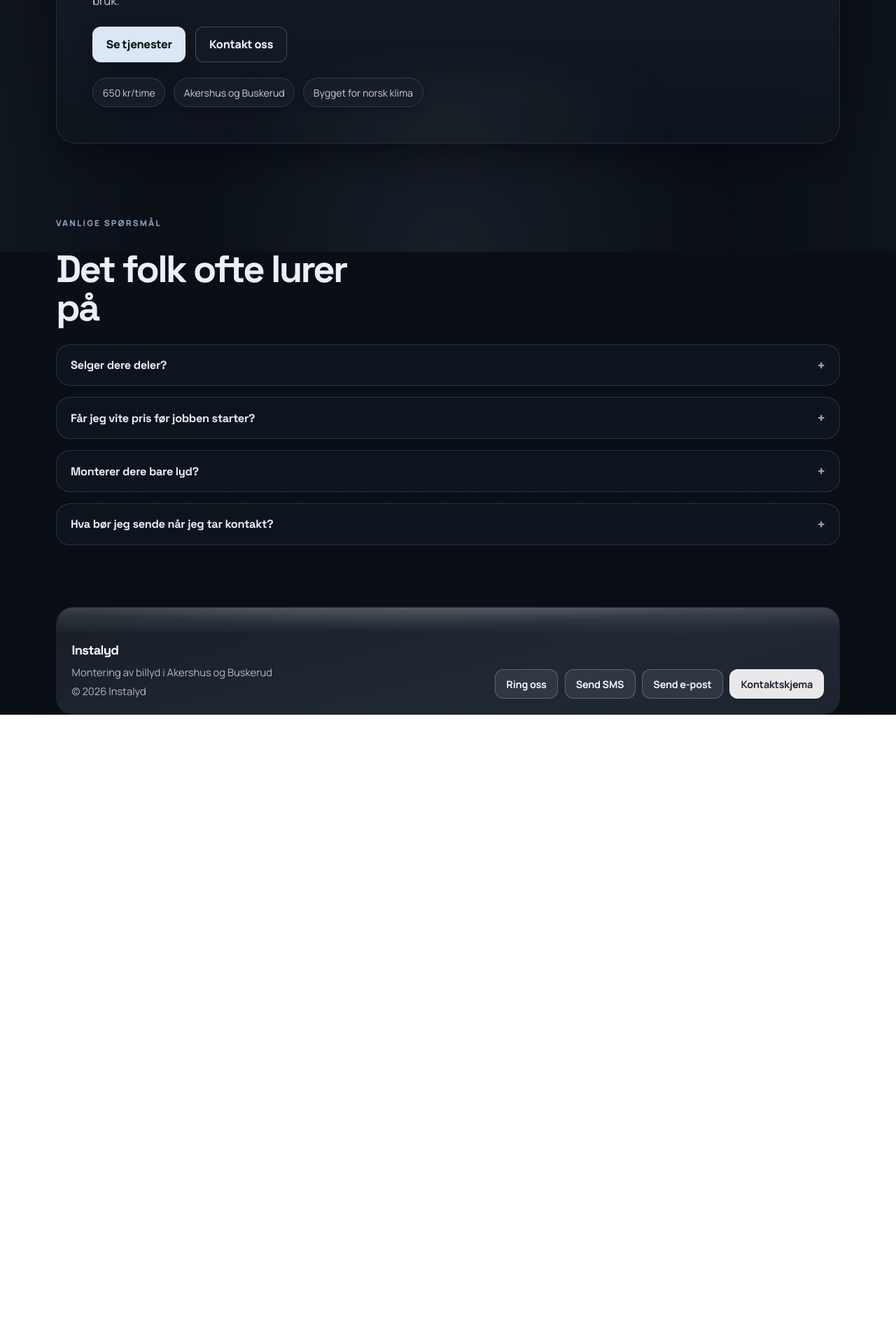
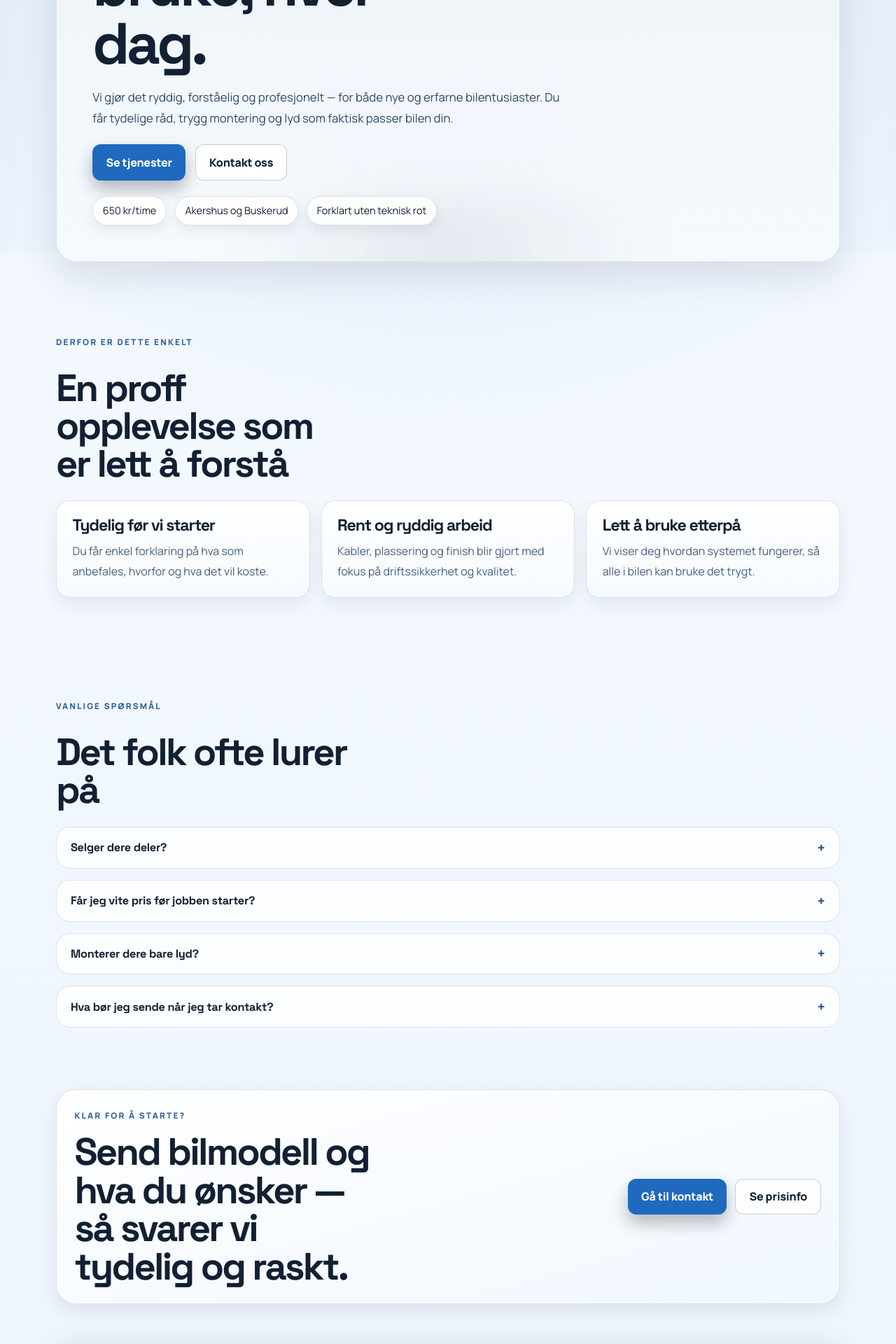
Before and after one commit to oscarostby/stock, a Next.js app: page / in a window 1280 px wide. Shown: the part 440-2360 px from the top of the page at 70% size. Before the commit the page ends 1461 px from the top, so only its background shows below. Built offline with nearby package versions, Linux system fonts and the light colour scheme.

Commit message:
Redesign site for clearer, more professional UX

```diff
--- a/app/globals.css
+++ b/app/globals.css
@@ -1,17 +1,17 @@
 :root {
-  --bg: #090d13;
-  --bg-soft: #111722;
-  --surface: rgba(17, 24, 35, 0.82);
-  --surface-strong: #1a2230;
-  --line: rgba(157, 177, 201, 0.2);
-  --line-strong: rgba(157, 177, 201, 0.34);
-  --text: #eaf0f7;
-  --muted: #a4b2c3;
-  --muted-strong: #c6d0dc;
-  --accent: #8ca2bd;
-  --accent-strong: #dbe7f4;
-  --shadow: 0 16px 40px rgba(2, 6, 12, 0.45);
-  --shadow-soft: 0 10px 24px rgba(2, 6, 12, 0.34);
+  --bg: #f5f8fc;
+  --bg-soft: #edf2f8;
+  --surface: rgba(255, 255, 255, 0.9);
+  --surface-strong: #ffffff;
+  --line: rgba(43, 71, 100, 0.14);
+  --line-strong: rgba(43, 71, 100, 0.26);
+  --text: #122033;
+  --muted: #48607c;
+  --muted-strong: #2e4866;
+  --accent: #2f5f9b;
+  --accent-strong: #1f69bf;
+  --shadow: 0 22px 48px rgba(15, 32, 56, 0.1);
+  --shadow-soft: 0 10px 24px rgba(15, 32, 56, 0.08);
   --radius-xl: 28px;
   --radius-lg: 20px;
   --radius-md: 14px;
@@ -40,8 +40,8 @@ body {
   font-family: var(--body-font);
   color: var(--text);
   background:
-    radial-gradient(circle at top, rgba(91, 117, 147, 0.24), transparent 36%),
-    linear-gradient(180deg, #070b10 0%, #0a0f16 48%, #0a0e15 100%);
+    radial-gradient(circle at top, rgba(116, 157, 204, 0.28), transparent 42%),
+    linear-gradient(180deg, #f7faff 0%, #f3f8ff 48%, #edf4fc 100%);
   overflow-x: hidden;
 }
 
@@ -51,9 +51,9 @@ body::before {
   inset: 0;
   pointer-events: none;
   background:
-    linear-gradient(90deg, rgba(140, 163, 189, 0.08), transparent 24%, transparent 76%, rgba(140, 163, 189, 0.06)),
-    radial-gradient(circle at bottom, rgba(140, 163, 189, 0.16), transparent 40%);
-  opacity: 0.7;
+    linear-gradient(90deg, rgba(112, 154, 203, 0.08), transparent 24%, transparent 76%, rgba(112, 154, 203, 0.06)),
+    radial-gradient(circle at bottom, rgba(112, 154, 203, 0.1), transparent 40%);
+  opacity: 0.55;
 }
 
 a {
@@ -93,7 +93,7 @@ h3 {
 p {
   margin: 0;
   color: var(--muted);
-  line-height: 1.75;
+  line-height: 1.8;
 }
 
 .eyebrow {
@@ -122,7 +122,7 @@ p {
   align-items: center;
   justify-content: space-between;
   gap: 1rem;
-  background: rgba(10, 14, 21, 0.82);
+  background: rgba(255, 255, 255, 0.88);
   border: 1px solid var(--line);
   border-radius: 18px;
   box-shadow: var(--shadow-soft);
@@ -142,8 +142,8 @@ p {
   width: 0.9rem;
   height: 0.9rem;
   border-radius: 999px;
-  background: linear-gradient(135deg, #7f93ab, #dce8f5);
-  box-shadow: 0 0 0 5px rgba(130, 156, 185, 0.24);
+  background: linear-gradient(135deg, #2d75ca, #95c1f3);
+  box-shadow: 0 0 0 5px rgba(45, 117, 202, 0.15);
 }
 
 .brand__text {
@@ -234,8 +234,8 @@ p {
   position: relative;
   padding: clamp(2rem, 4vw, 3.25rem);
   border-radius: var(--radius-xl);
-  border: 1px solid rgba(157, 177, 201, 0.18);
-  background: linear-gradient(180deg, rgba(15, 20, 29, 0.94), rgba(11, 16, 24, 0.94));
+  border: 1px solid rgba(43, 71, 100, 0.13);
+  background: linear-gradient(180deg, rgba(255, 255, 255, 0.96), rgba(247, 251, 255, 0.95));
   overflow: hidden;
   box-shadow: var(--shadow);
 }
@@ -250,7 +250,7 @@ p {
   content: "";
   position: absolute;
   inset: 0;
-  background: linear-gradient(180deg, rgba(121, 146, 173, 0.12), rgba(121, 146, 173, 0.03));
+  background: linear-gradient(180deg, rgba(47, 95, 155, 0.08), rgba(47, 95, 155, 0.01));
 }
 
 .hero__glow {
@@ -315,11 +315,11 @@ p {
 .hero__fact {
   padding: 0.65rem 0.85rem;
   border-radius: 999px;
-  background: rgba(23, 31, 44, 0.88);
-  border: 1px solid rgba(157, 177, 201, 0.2);
-  color: var(--muted-strong);
-  font-size: 0.88rem;
-  box-shadow: 0 6px 14px rgba(2, 6, 12, 0.24);
+  background: rgba(255, 255, 255, 0.9);
+  border: 1px solid rgba(43, 71, 100, 0.16);
+  color: var(--text);
+  font-size: 0.9rem;
+  box-shadow: 0 8px 16px rgba(15, 32, 56, 0.08);
 }
 
 .button {
@@ -331,7 +331,7 @@ p {
   border: 0;
   border-radius: 12px;
   background: var(--accent-strong);
-  color: #0d1219;
+  color: #ffffff;
   font-weight: 800;
   letter-spacing: -0.01em;
   box-shadow: 0 12px 24px rgba(2, 6, 12, 0.28);
@@ -349,7 +349,7 @@ p {
 
 .button--secondary,
 .button--ghost {
-  background: rgba(19, 27, 38, 0.9);
+  background: rgba(255, 255, 255, 0.92);
   color: var(--text);
   border: 1px solid var(--line-strong);
   box-shadow: none;
@@ -359,7 +359,7 @@ p {
 .button--secondary:focus-visible,
 .button--ghost:hover,
 .button--ghost:focus-visible {
-  background: rgba(30, 40, 53, 0.95);
+  background: rgba(236, 244, 253, 0.95);
   box-shadow: none;
 }
 
@@ -381,7 +381,8 @@ p {
 .trust-grid,
 .service-grid,
 .pricing-layout,
-.faq-list {
+.faq-list,
+.feature-grid {
   display: grid;
   gap: 1rem;
 }
@@ -398,6 +399,7 @@ p {
 .trust-card,
 .service-card,
 .pricing-panel,
+.feature-card,
 .contact-card,
 .contact-form {
   background: var(--surface);
@@ -409,7 +411,8 @@ p {
 .step-card,
 .trust-card,
 .service-card,
-.pricing-panel {
+.pricing-panel,
+.feature-card {
   padding: 1.4rem;
 }
 
@@ -421,8 +424,8 @@ p {
 
 .trust-card {
   align-content: start;
-  background: linear-gradient(180deg, rgba(16, 23, 33, 0.94), rgba(11, 17, 25, 0.88));
-  border-color: rgba(157, 177, 201, 0.2);
+  background: linear-gradient(180deg, rgba(255, 255, 255, 0.97), rgba(243, 249, 255, 0.92));
+  border-color: rgba(43, 71, 100, 0.14);
 }
 
 .trust-card::before {
@@ -447,9 +450,8 @@ p {
 }
 
 .step-card {
-  background: transparent;
-  border: 0;
-  box-shadow: none;
+  background: rgba(255, 255, 255, 0.7);
+  border-color: rgba(43, 71, 100, 0.12);
   padding: 0.4rem 0.1rem 0 0;
 }
 
@@ -460,7 +462,7 @@ p {
   height: 2.3rem;
   border-radius: 999px;
   background: var(--accent-strong);
-  color: #091018;
+  color: #ffffff;
   font-size: 0.78rem;
   font-weight: 800;
   letter-spacing: 0;
@@ -474,8 +476,18 @@ p {
   position: relative;
   display: grid;
   gap: 0.75rem;
-  background: rgba(16, 23, 33, 0.94);
-  border-color: rgba(157, 177, 201, 0.2);
+  background: rgba(255, 255, 255, 0.93);
+  border-color: rgba(43, 71, 100, 0.15);
+}
+
+.feature-grid {
+  grid-template-columns: repeat(3, minmax(0, 1fr));
+}
+
+.feature-card {
+  display: grid;
+  gap: 0.7rem;
+  background: linear-gradient(180deg, rgba(255, 255, 255, 0.98), rgba(244, 250, 255, 0.95));
 }
 
 .service-card::before {
@@ -501,9 +513,9 @@ p {
 .pricing-panel--rate {
   min-height: 100%;
   align-content: start;
-  background: linear-gradient(180deg, #1c2128, #232932);
-  border-color: rgba(20, 25, 32, 0.72);
-  box-shadow: 0 20px 40px rgba(18, 24, 31, 0.12);
+  background: linear-gradient(180deg, #2f5f9b, #27558f);
+  border-color: rgba(39, 85, 143, 0.72);
+  box-shadow: 0 20px 40px rgba(39, 85, 143, 0.22);
 }
 
 .pricing-panel--rate h2,
@@ -547,7 +559,7 @@ p {
 }
 
 .faq-item {
-  background: rgba(16, 23, 33, 0.74);
+  background: rgba(255, 255, 255, 0.78);
   border: 1px solid var(--line);
   border-radius: var(--radius-lg);
   box-shadow: none;
@@ -613,7 +625,7 @@ p {
 .contact-panel {
   display: grid;
   gap: 0;
-  background: rgba(16, 23, 33, 0.9);
+  background: rgba(255, 255, 255, 0.9);
   border: 1px solid var(--line);
   border-radius: var(--radius-lg);
   box-shadow: var(--shadow-soft);
@@ -638,7 +650,7 @@ p {
 
 .contact-row:hover,
 .contact-row:focus-visible {
-  background: var(--surface-strong);
+  background: rgba(239, 247, 255, 0.95);
 }
 
 .contact-row__label {
@@ -692,7 +704,7 @@ p {
   width: 100%;
   border: 1px solid rgba(157, 177, 201, 0.24);
   border-radius: 12px;
-  background: rgba(12, 18, 27, 0.96);
+  background: rgba(255, 255, 255, 0.96);
   color: var(--text);
   padding: 0.9rem 1rem;
   font-size: 16px;
@@ -705,14 +717,37 @@ p {
 
 .contact-form input::placeholder,
 .contact-form textarea::placeholder {
-  color: #708196;
+  color: #7288a4;
 }
 
 .contact-form input:focus,
 .contact-form textarea:focus {
   border-color: rgba(181, 203, 228, 0.45);
-  background: rgba(16, 24, 34, 1);
-  box-shadow: 0 0 0 4px rgba(121, 146, 173, 0.12);
+  background: rgba(255, 255, 255, 1);
+  box-shadow: 0 0 0 4px rgba(47, 95, 155, 0.12);
+}
+
+.section--last {
+  padding-top: 1rem;
+}
+
+.cta-panel {
+  display: grid;
+  grid-template-columns: minmax(0, 1fr) auto;
+  gap: 1.2rem;
+  align-items: center;
+  padding: 1.6rem;
+  border-radius: var(--radius-xl);
+  border: 1px solid rgba(43, 71, 100, 0.14);
+  background: linear-gradient(165deg, rgba(255, 255, 255, 0.98), rgba(239, 247, 255, 0.95));
+  box-shadow: var(--shadow-soft);
+}
+
+.cta-panel__actions {
+  display: flex;
+  gap: 0.75rem;
+  flex-wrap: wrap;
+  justify-content: flex-end;
 }
 
 .contact-form textarea {
@@ -836,7 +871,8 @@ p {
 @media (max-width: 1080px) {
   .service-grid,
   .steps,
-  .trust-grid {
+  .trust-grid,
+  .feature-grid {
     grid-template-columns: repeat(2, minmax(0, 1fr));
   }
 
@@ -921,16 +957,26 @@ p {
 
   .trust-grid,
   .steps,
-  .service-grid {
+  .service-grid,
+  .feature-grid {
     grid-template-columns: 1fr;
     gap: 0.85rem;
   }
 
   .step-card {
     padding: 1rem;
-    background: rgba(16, 23, 33, 0.72);
-    border: 1px solid rgba(157, 177, 201, 0.2);
+    background: rgba(255, 255, 255, 0.72);
+    border: 1px solid rgba(43, 71, 100, 0.14);
     border-radius: 16px;
+  }
+
+  .cta-panel {
+    grid-template-columns: 1fr;
+    padding: 1.2rem;
+  }
+
+  .cta-panel__actions {
+    justify-content: flex-start;
   }
 
   .pricing-layout,
@@ -1027,7 +1073,8 @@ p {
 
   .steps,
   .trust-grid,
-  .service-grid {
+  .service-grid,
+  .feature-grid {
     grid-template-columns: 1fr;
   }
 
--- a/app/page.js
+++ b/app/page.js
@@ -22,10 +22,11 @@ export default function HomePage() {
 
             <div className="hero__content" data-reveal="">
               <p className="eyebrow">Instalyd</p>
-              <h1>Vi monterer billyd.</h1>
+              <h1>Billyd som er enkel å bruke, hver dag.</h1>
               <p className="lead">
-                Ingen fancy buzzwords. Vi bygger anlegg som spiller rent, ser ryddig ut
-                og tåler daglig bruk.
+                Vi gjør det ryddig, forståelig og profesjonelt — for både nye og erfarne
+                bilentusiaster. Du får tydelige råd, trygg montering og lyd som faktisk
+                passer bilen din.
               </p>
 
               <div className="hero__actions">
@@ -40,9 +41,31 @@ export default function HomePage() {
               <div className="hero__facts" aria-label="Kort informasjon">
                 <div className="hero__fact">650 kr/time</div>
                 <div className="hero__fact">Akershus og Buskerud</div>
-                <div className="hero__fact">Bygget for norsk klima</div>
+                <div className="hero__fact">Forklart uten teknisk rot</div>
               </div>
             </div>
+          </div>
+        </section>
+
+        <section className="section">
+          <div className="section-heading" data-reveal="">
+            <p className="eyebrow">Derfor er dette enkelt</p>
+            <h2>En proff opplevelse som er lett å forstå</h2>
+          </div>
+
+          <div className="feature-grid">
+            <article className="feature-card" data-reveal="">
+              <h3>Tydelig før vi starter</h3>
+              <p>Du får enkel forklaring på hva som anbefales, hvorfor og hva det vil koste.</p>
+            </article>
+            <article className="feature-card" data-reveal="">
+              <h3>Rent og ryddig arbeid</h3>
+              <p>Kabler, plassering og finish blir gjort med fokus på driftssikkerhet og kvalitet.</p>
+            </article>
+            <article className="feature-card" data-reveal="">
+              <h3>Lett å bruke etterpå</h3>
+              <p>Vi viser deg hvordan systemet fungerer, så alle i bilen kan bruke det trygt.</p>
+            </article>
           </div>
         </section>
 
@@ -61,6 +84,23 @@ export default function HomePage() {
             ))}
           </div>
         </section>
+
+        <section className="section section--last">
+          <article className="cta-panel" data-reveal="">
+            <div>
+              <p className="eyebrow">Klar for å starte?</p>
+              <h2>Send bilmodell og hva du ønsker — så svarer vi tydelig og raskt.</h2>
+            </div>
+            <div className="cta-panel__actions">
+              <Link className="button" href="/kontakt">
+                Gå til kontakt
+              </Link>
+              <Link className="button button--secondary" href="/pris">
+                Se prisinfo
+              </Link>
+            </div>
+          </article>
+        </section>
       </main>
 
       <Footer />
```
